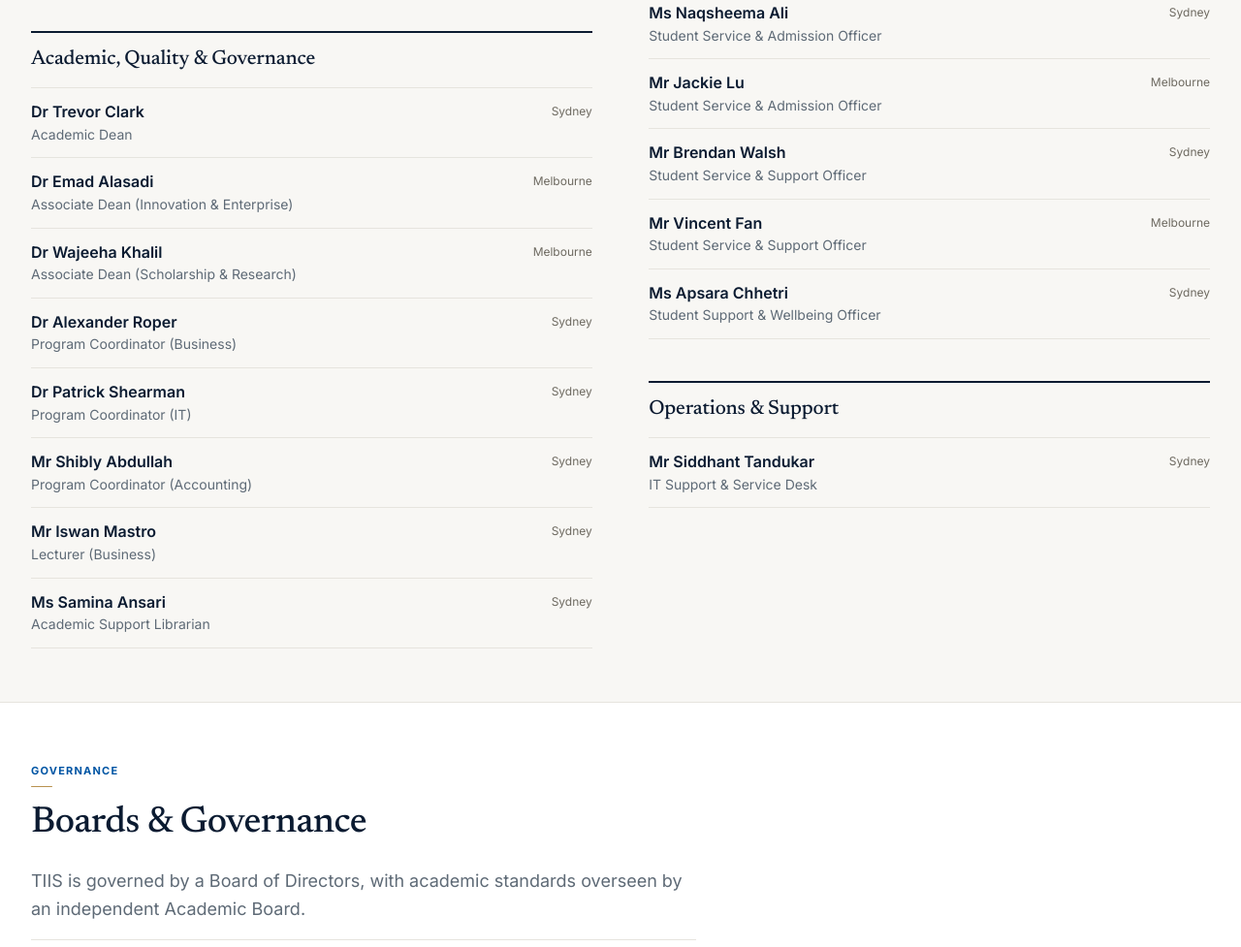
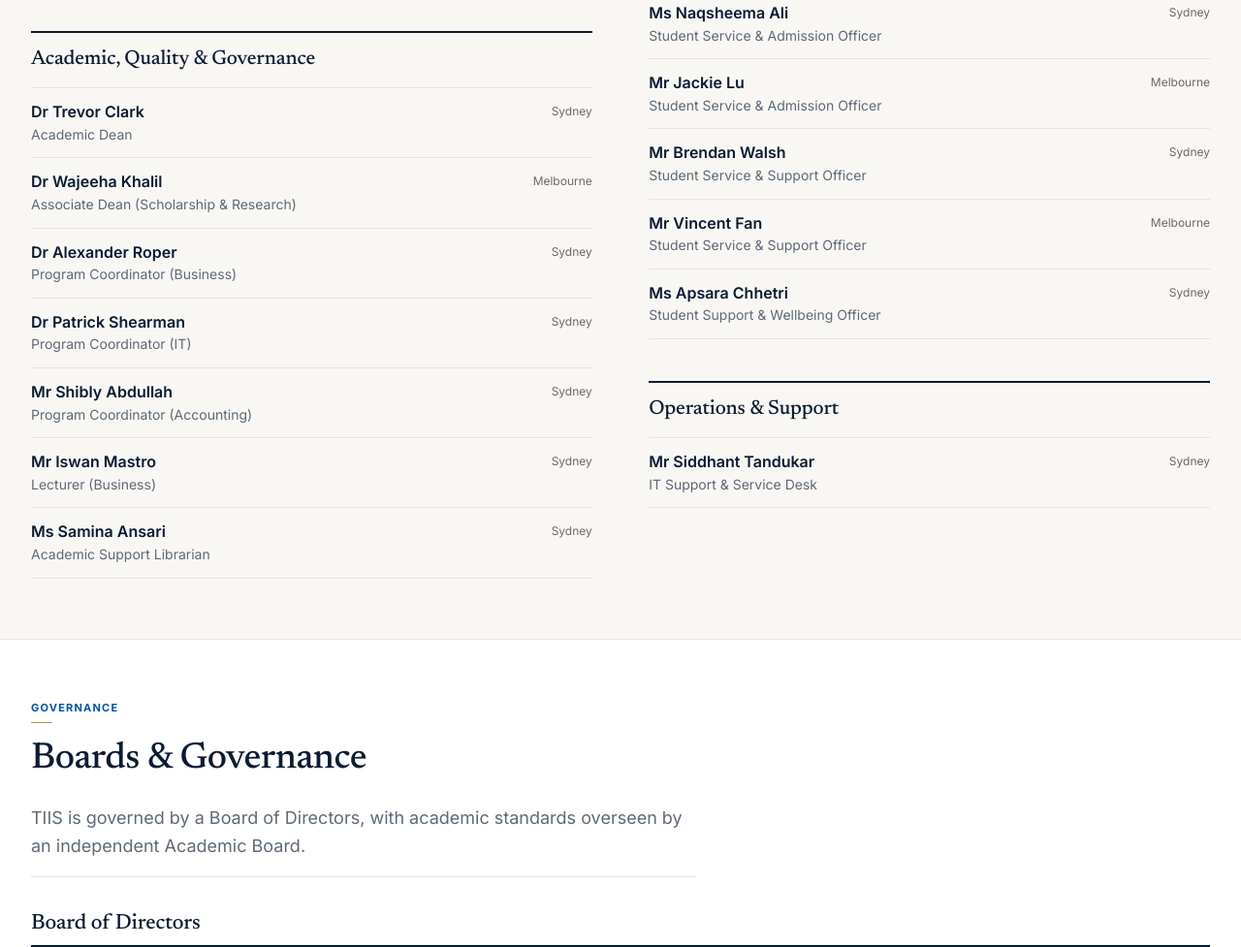
Before and after one commit to 470797512/TIISWEB, a plain HTML site: page team.html in a window 1280 px wide. Shown: the part 1847-2824 px from the top of the page at 97% size. Drawn offline with Linux system fonts and the light colour scheme.

Commit message:
Remove Emad Alasadi from team and profile information

```diff
--- a/team.html
+++ b/team.html
@@ -180,7 +180,6 @@
         name:"Academic, Quality & Governance",
         people: [
           {name:"Dr Trevor Clark", role:"Academic Dean", campus:"Sydney"},
-          {name:"Dr Emad Alasadi", role:"Associate Dean (Innovation & Enterprise)", campus:"Melbourne"},
           {name:"Dr Wajeeha Khalil", role:"Associate Dean (Scholarship & Research)", campus:"Melbourne"},
           {name:"Dr Alexander Roper", role:"Program Coordinator (Business)", campus:"Sydney"},
           {name:"Dr Patrick Shearman", role:"Program Coordinator (IT)", campus:"Sydney"},
```
Also changed, not shown: info/prof.txt.
